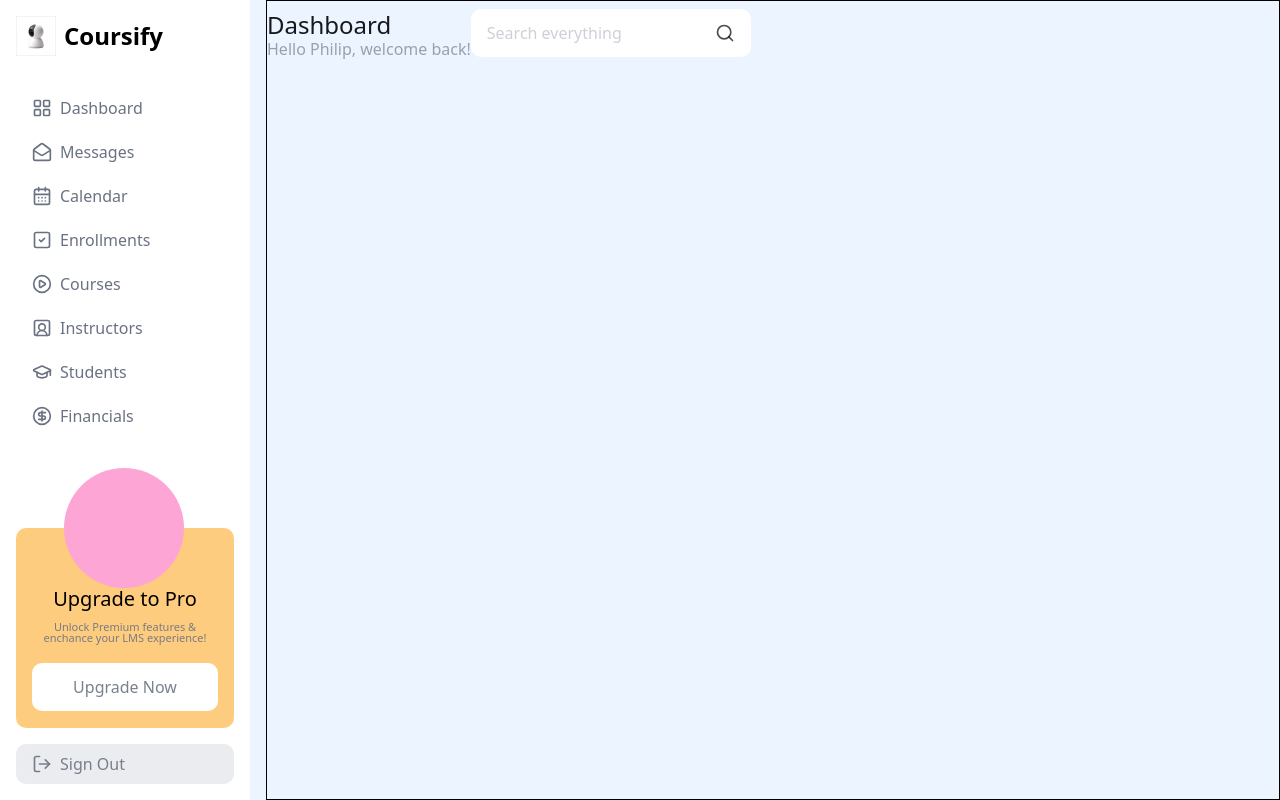
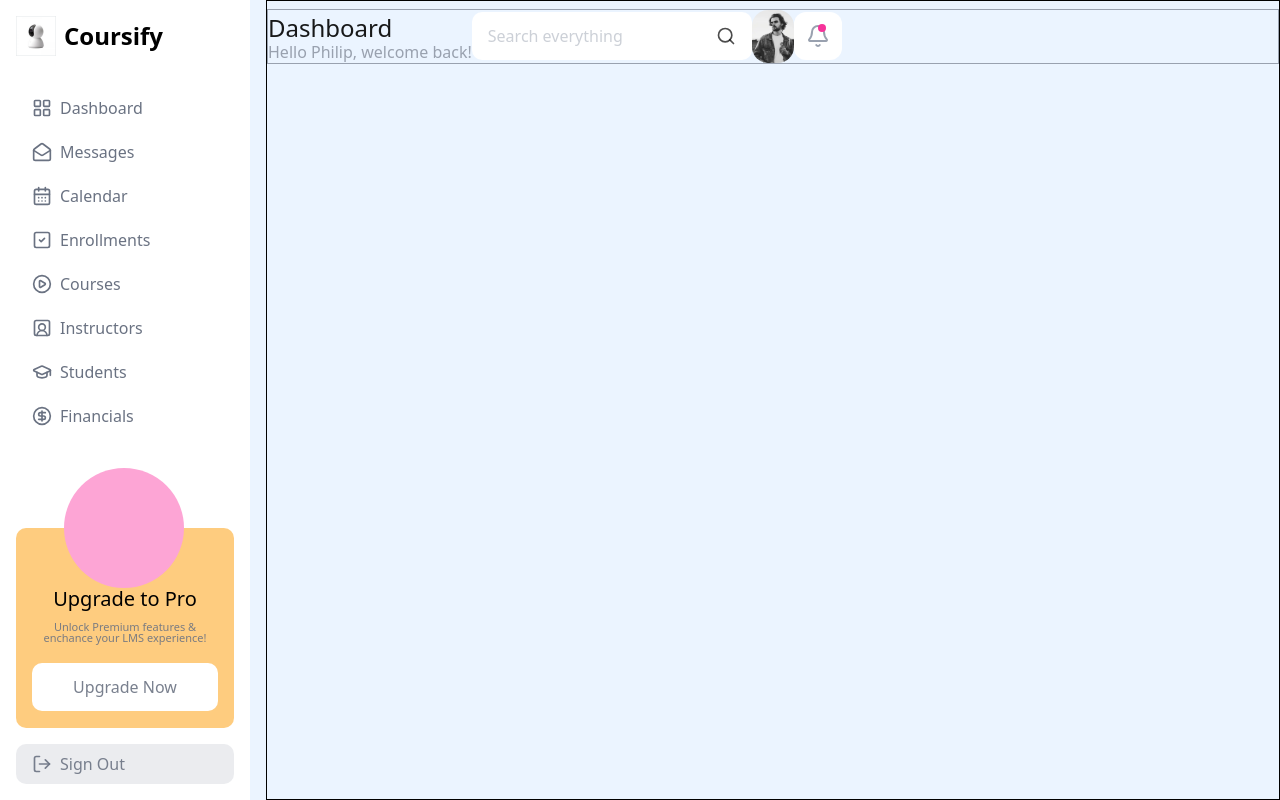
Before and after one commit to Oswald-Setumte/Coursify, a React (Vite) app: page / in a window 1280 px wide. Built offline with nearby package versions, Linux system fonts and the light colour scheme.

Commit message:
create the profile and notification component

```diff
--- a/src/Components/Layout/Layout.tsx
+++ b/src/Components/Layout/Layout.tsx
@@ -15,6 +15,8 @@ import {
 } from "lucide-react";
 import { Link, Route } from "react-router";
 import Searchbar from "./Searchbar";
+import Profile from "./Profile";
+import Notification from "./Notification";
 
 
 type LayoutProps = {
@@ -141,7 +143,7 @@ export default function Layout({ children, title, user }: LayoutProps) {
         {/* Main Content */}
         <div className="flex-1 border h-screen">
           {/* Navigationa Bar */}
-          <div className=" text-gray-400 flex items-center mt-2">
+          <div className=" text-gray-400 flex items-center mt-2 border">
             {/* UserInform */}
             <div>
               <h1 className="text-2xl text-black/90">{title}</h1>
@@ -157,7 +159,13 @@ export default function Layout({ children, title, user }: LayoutProps) {
               <Searchbar/>
             </div>
             {/* Profile bar */}
-            <div></div>
+            <div>
+              <Profile/>
+            </div>
+            {/* Notificaition */}
+            <div>
+              <Notification/>
+            </div>
           </div>
           {/* Body Content */}
           <div>{children}</div>
--- /dev/null
+++ b/src/Components/Layout/Notification.tsx
@@ -0,0 +1,19 @@
+import { Bell } from "lucide-react";
+import React from "react";
+
+export default function Notification() {
+  return (
+    <div>
+      <div
+        className="h-12 flex items-center w-12 justify-center bg-white rounded-xl"
+        onClick={() => {}}
+      >
+        <div className="relative">
+          {/* note */}
+          <div className="w-2 h-2 bg-pink-500 rounded-full absolute right-1 "></div>
+          <Bell />
+        </div>
+      </div>
+    </div>
+  );
+}
--- /dev/null
+++ b/src/Components/Layout/Profile.tsx
@@ -0,0 +1,12 @@
+import React from 'react'
+import User_Profile from '../../assets/user_profile.webp'
+
+export default function Profile() {
+  return (
+    <div>
+        <div className='' onClick={()=>{}}>
+            <img src={User_Profile} alt="User_profile"  className='w-10.5 rounded-2xl'/>
+        </div>
+    </div>
+  )
+}
--- /dev/null
+++ b/src/Components/Layout/Setting.tsx
@@ -0,0 +1,7 @@
+import React from 'react'
+
+export default function Setting() {
+  return (
+    <div>Setting</div>
+  )
+}
```
Also changed, not shown: src/assets/user_profile.webp (added).
